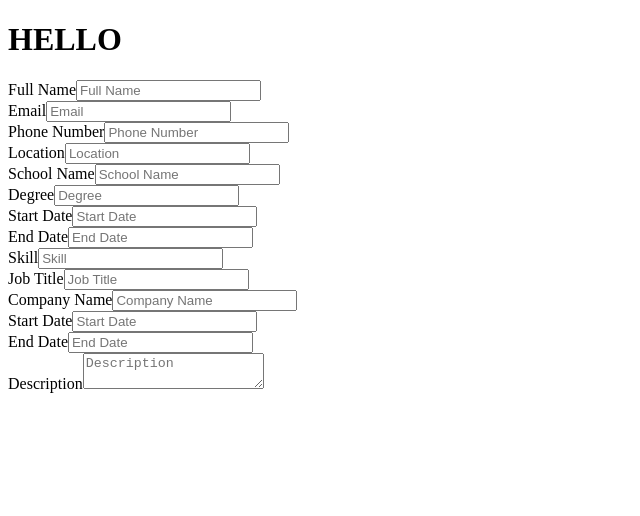
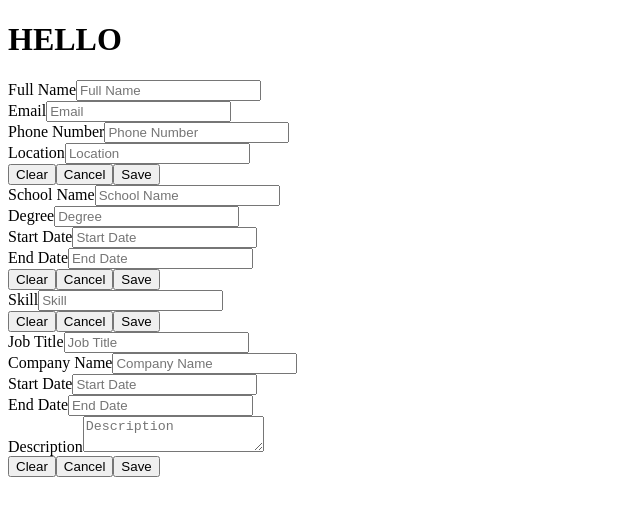
Before and after one commit to LionelP1/Resume-Builder, a React (Vite) app: page / in a window 1280 px wide. Shown: the top 516 px of the page, without its empty margins (0-640 px from the left). Built offline with nearby package versions, Linux system fonts and the light colour scheme.

Commit message:
Created the buttons for the forms

```diff
--- a/src/components/shared/GeneralForm.jsx
+++ b/src/components/shared/GeneralForm.jsx
@@ -2,6 +2,21 @@ import React from 'react';
 import { formConfig } from '../../formConfig.js';
 
 const GenerateForm = ({section}) => {
+
+
+  const handleClear = () => {
+  };
+
+  const handleCancel = () => {
+
+  };
+
+  const handleSave = () => {
+
+  };
+
+
+
   return (
     <form>
       {formConfig[section].map((field) => (
@@ -19,6 +34,12 @@ const GenerateForm = ({section}) => {
           )}
         </div>
       ))}
+      <div>
+        <button type="button" onClick={handleClear}>Clear</button>
+        <button type="button" onClick={handleCancel}>Cancel</button>
+        <button type="submit" onClick={handleSave}>Save</button>
+      </div>
+
     </form>
   );
 };
```
Lines whose indentation alone changed are shown as unchanged.
